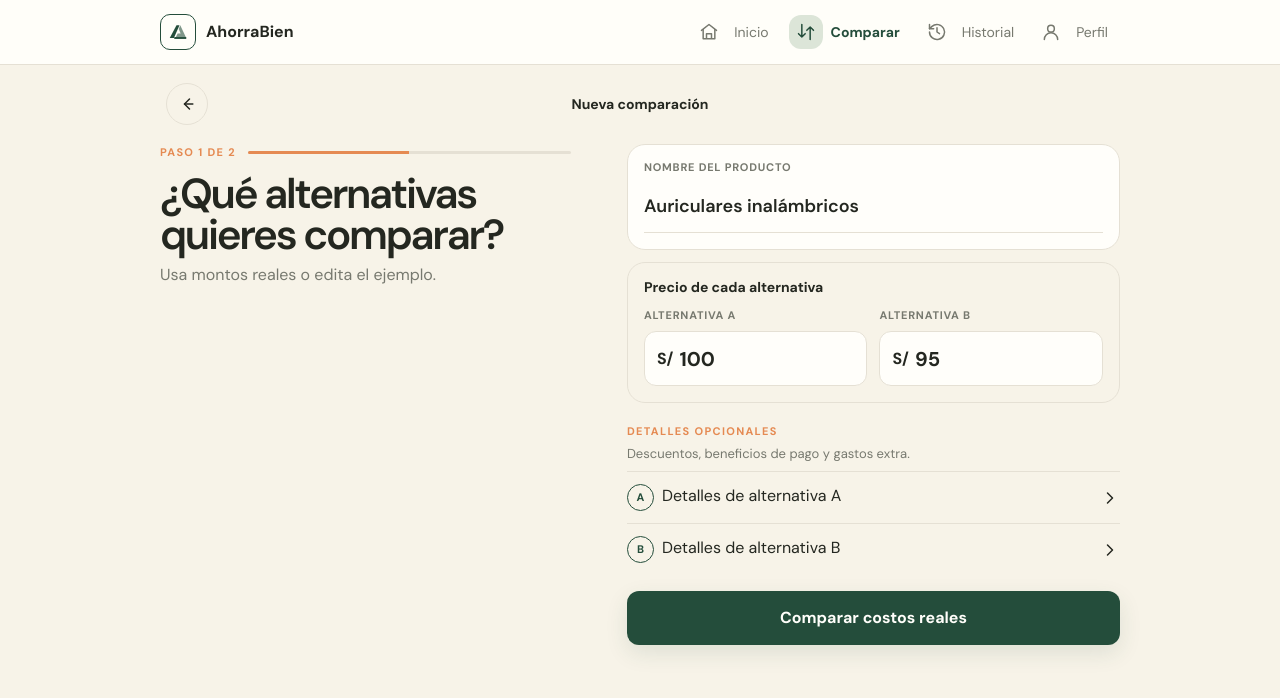
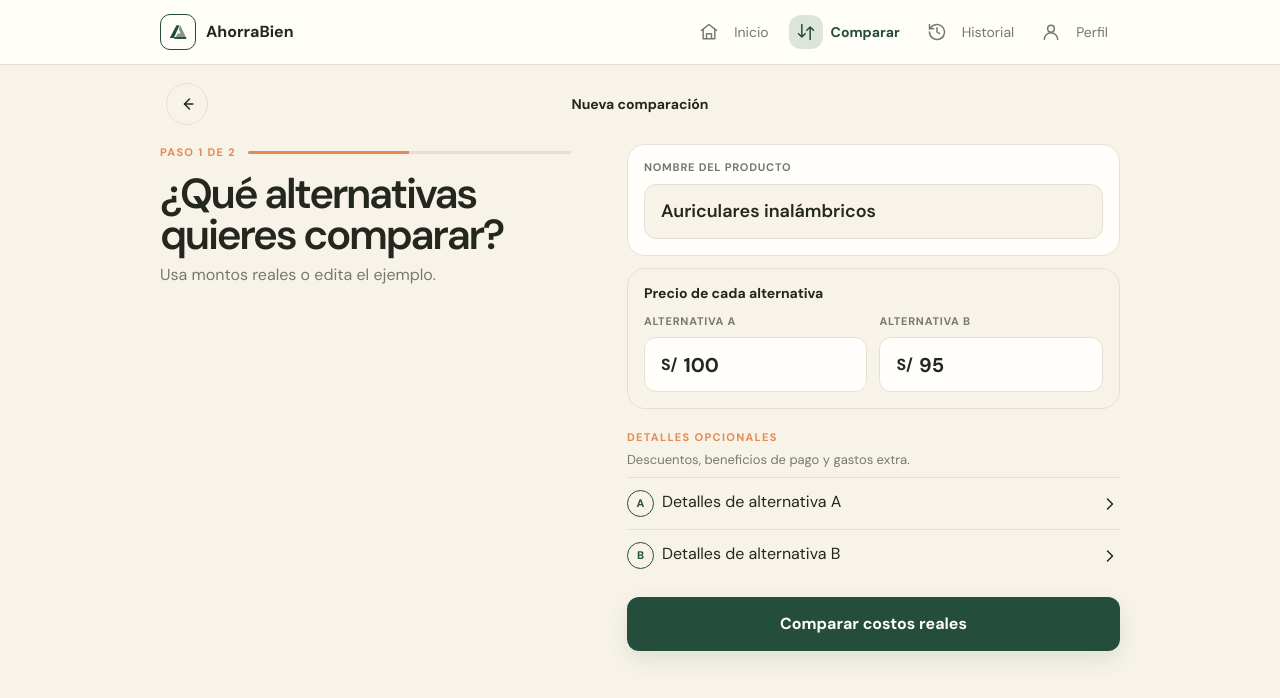
Before and after one commit to SteveArms/AhorraBien, a Next.js app: page /comparar in a window 1280 px wide. Shown: the top 698 px of the page. Built offline with nearby package versions, Linux system fonts and the light colour scheme.

Commit message:
fix: corregir estilos de los campos de los formularios

```diff
--- a/src/app/globals.css
+++ b/src/app/globals.css
@@ -71,8 +71,8 @@
     color: inherit;
     cursor: pointer;
   }
+  /* Los campos de formulario dibujan su propio foco (borde verde + halo). */
   button:focus-visible,
-  input:focus-visible,
   summary:focus-visible,
   a:focus-visible {
     outline: 3px solid color-mix(in srgb, var(--color-accent) 70%, transparent);
--- a/src/components/ui/number-field.tsx
+++ b/src/components/ui/number-field.tsx
@@ -24,13 +24,13 @@ export function NumberField({
 }: NumberFieldProps) {
   const errorId = useId()
   return (
-    <label className="grid gap-2">
+    <label className="grid content-start gap-2">
       <span className="text-[11px] font-bold tracking-[.07em] text-muted uppercase">{label}</span>
       <div
         className={cn(
-          'flex min-h-[55px] items-center rounded-ctl border border-line px-3',
+          'flex min-h-[55px] items-center rounded-ctl border border-line px-4 transition-[border-color,box-shadow] duration-200 focus-within:border-forest focus-within:ring-3 focus-within:ring-forest/15',
           surface === 'cream' ? 'bg-cream' : 'bg-paper',
-          error && 'border-danger',
+          error && 'border-danger focus-within:border-danger focus-within:ring-danger/15',
         )}
       >
         <b>{prefix}</b>
@@ -43,7 +43,7 @@ export function NumberField({
           onChange={(e) => onChange(e.target.value === '' ? NaN : Number(e.target.value))}
           aria-invalid={!!error}
           aria-describedby={error ? errorId : undefined}
-          className="w-full min-w-0 border-0 bg-transparent pl-1.5 text-xl font-bold"
+          className="w-full min-w-0 border-0 bg-transparent pl-1.5 text-xl font-bold outline-hidden"
         />
       </div>
       {error && (
--- a/src/components/ui/text-field.tsx
+++ b/src/components/ui/text-field.tsx
@@ -7,7 +7,7 @@ export function TextField({ label, ...props }: TextFieldProps) {
     <label className="grid gap-2">
       <span className="text-[11px] font-bold tracking-[.07em] text-muted uppercase">{label}</span>
       <input
-        className="w-full border-0 border-b border-line bg-transparent pt-2 pb-3 text-lg font-semibold"
+        className="min-h-[55px] w-full rounded-ctl border border-line bg-cream px-4 py-3 text-lg font-semibold outline-hidden transition-[border-color,box-shadow] duration-200 focus:border-forest focus:ring-3 focus:ring-forest/15"
         {...props}
       />
     </label>
```
